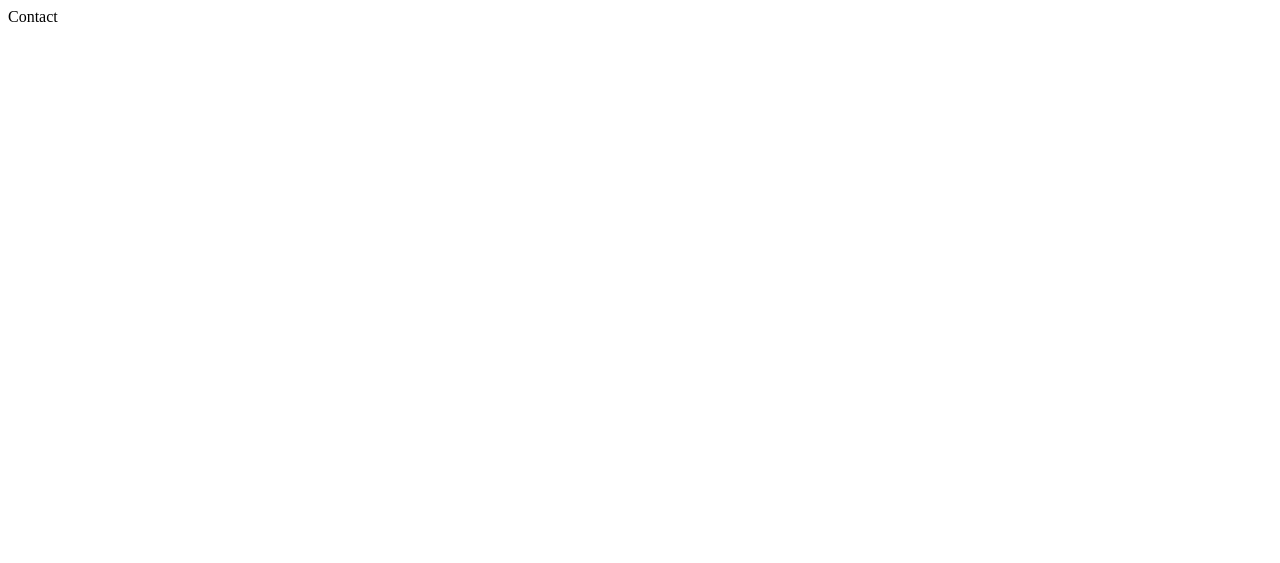
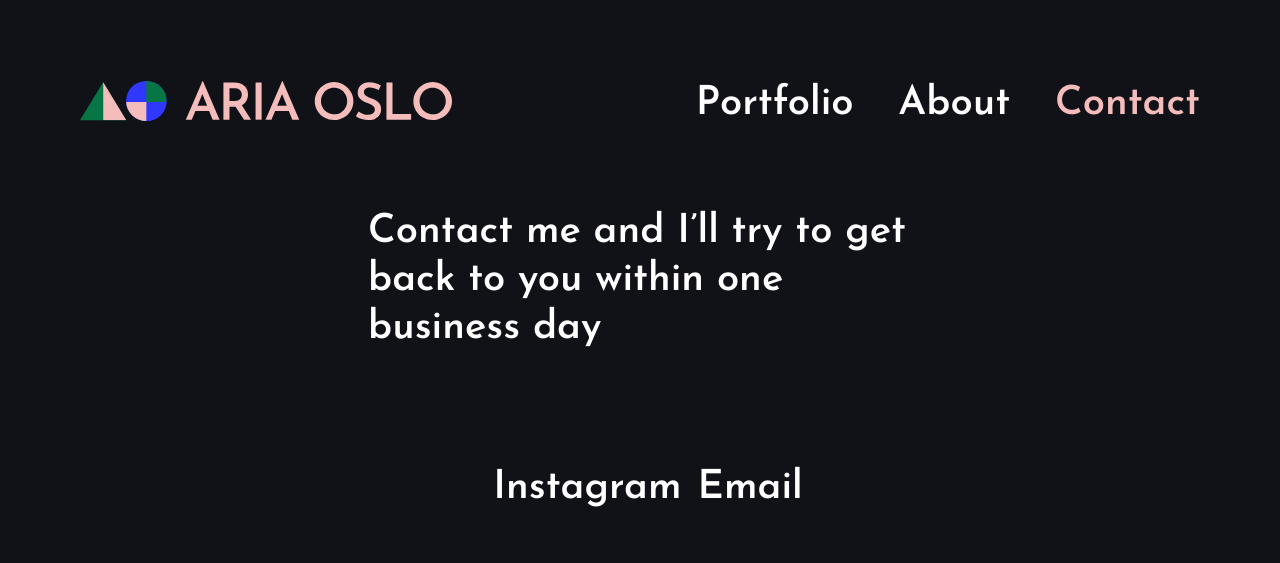
Before and after one commit to gewoonseba/superhi-tutorial, a plain HTML site: page contact.html in a window 1280 px wide. Drawn offline with Linux system fonts and the light colour scheme.

Commit message:
Finished chapter 3

```diff
--- a/contact.html
+++ b/contact.html
@@ -1,3 +1,33 @@
-<body>
-    <p>Contact</p>
-</body>
+<!DOCTYPE html>
+<html lang="en">
+  <head>
+    <meta charset="UTF-8" />
+    <meta name="viewport" content="width=device-width, initial-scale=1.0" />
+    <title>Aria Oslo</title>
+    <link rel="stylesheet" href="styles.css" />
+  </head>
+
+  <body>
+    <header>
+      <a href="/"><img src="assets/site-logo.svg" alt="Aria Oslo logo" /></a>
+      <nav>
+        <a href="/">Portfolio</a>
+        <a href="about.html">About</a>
+        <a href="contact.html" class="selected">Contact</a>
+      </nav>
+    </header>
+
+    <section class="contact">
+      <div class="form">
+          <h1>
+            Contact me and I’ll try to get back to you within one business day
+          </h1>
+      </div>
+    </section>
+
+    <footer>
+      <a href="https://www.instagram.com/hisuperhi">Instagram</a>
+      <a href="mailto:aria@example.com">Email</a>
+    </footer>
+  </body>
+</html>
--- a/styles.css
+++ b/styles.css
@@ -20,7 +20,7 @@ footer {
   font-weight: 600;
   font-size: 40px;
   line-height: 1.2;
-  margin: 0 0 24px 0;
+  margin: 0 0 0 0 ;
 }
 
 img {
@@ -29,6 +29,10 @@ img {
 
 nav a {
   margin-left: 32px;
+}
+
+nav h1 {
+  margin-bottom: 0;
 }
 
 header {
@@ -43,7 +47,7 @@ a {
   transition: color 300ms;
 }
 
-a:hover {
+a:hover,a.selected {
   color: #f4bcbb;
 }
 
@@ -99,6 +103,10 @@ section.about div.description {
   grid-column: 8 / span 5;
 }
 
+section.contact div.form{
+  grid-column: 4 / span 6;
+}
+
 footer {
   display: flex;
   align-items: center;
```
Also changed, not shown: about.html (+20 -14 lines), index.html (+1 -1 lines).
